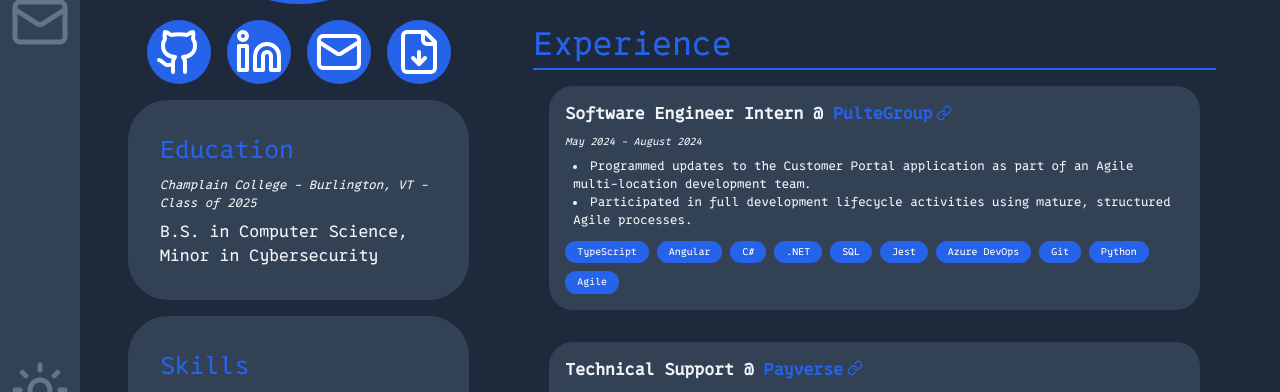
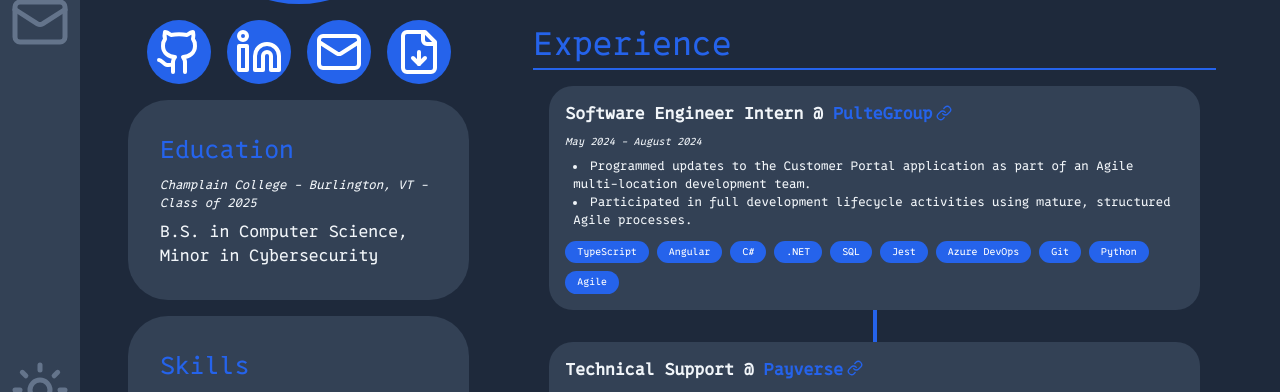
Before and after one commit to Harrison-Blair/personal-website, a Next.js app: page /work in a window 1280 px wide. Shown: the part 346-738 px from the top of the page. Built offline with nearby package versions, Linux system fonts and the light colour scheme.

Commit message:
Add connecting line to experience sheet

```diff
--- a/src/app/work/page.tsx
+++ b/src/app/work/page.tsx
@@ -110,11 +110,15 @@ export default function Work() {
             </h2>
             <hr className="border-[var(--primary)] border-[1.5px]" />
             <div className="flex flex-col">
-              {experiences.map((experience) => (
-                <ExperienceTile
-                  key={experience.id}
-                  experience={experience}
-                />
+              {experiences.map((experience, index) => (
+                <div key={experience.id}>
+                  <ExperienceTile
+                    experience={experience}
+                  />
+                  {index < experiences.length - 1 && (
+                    <div className="h-8 w-1 bg-[var(--primary)] mx-auto -mt-4 -mb-4"></div>
+                  )}
+                </div>
               ))}
             </div>
           </div>
```
